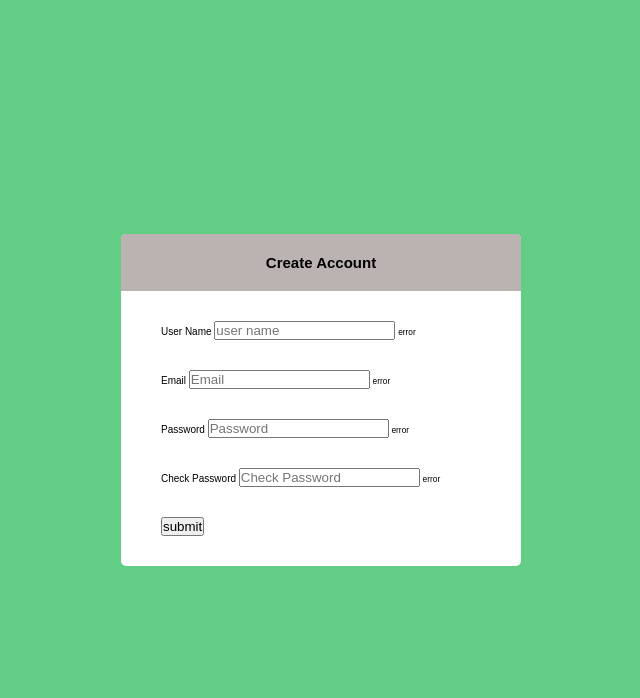
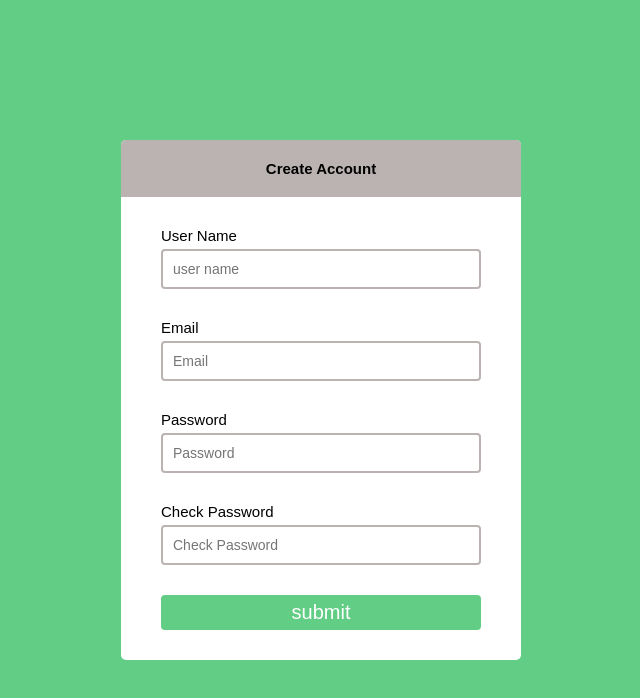
Before and after one commit to Ahmed-samir95/validation-form, a plain HTML site: page index.html in a window 1280 px wide. Shown: the whole page, without its empty margins (319-959 px from the left). Drawn offline with Linux system fonts and the light colour scheme.

Commit message:
Add some modifications to the css file

```diff
--- a/style.css
+++ b/style.css
@@ -13,7 +13,9 @@ html{
 :root{
     --main-color: #62CD85;
     --second-color: #fff;
-    --third-color: #bbb2b2
+    --third-color: #bbb2b2;
+    --hover-color: #84e6a4;
+    --error-color: #e74c3c;
 }
 
 body{
@@ -52,3 +54,52 @@ form{
     padding-bottom: 2rem;
     position: relative;
 }
+
+.control label{
+    display: inline-block;
+    margin-bottom: .5rem;
+    font-size: 1.5rem;
+}
+
+.control input{
+    border: .2rem solid var(--third-color);
+    border-radius: .4rem;
+    display: block;
+    width: 100%;
+    font-size: 1.4rem;
+    font-family: inherit;
+    padding: 1rem;
+}
+
+.control.success input{
+    border-color: var(--main-color);
+}
+
+.control.error input{
+    border-color: var(--error-color);
+}
+
+.control small{
+    position: absolute;
+    bottom: 0;
+    left: 0;
+    visibility: hidden;
+}
+
+form button{
+    background-color: var(--main-color);
+    border: .2rem solid var(--main-color);
+    border-radius: .4rem;
+    cursor: pointer;
+    color: var(--second-color);
+    width: 100%;
+    padding: .4rem;
+    font-size: 2rem;
+    font-family: inherit;
+    transition: .3s;
+}
+
+form button:hover{
+    background-color: var(--hover-color);
+    border-color: var(--hover-color);
+}
```
